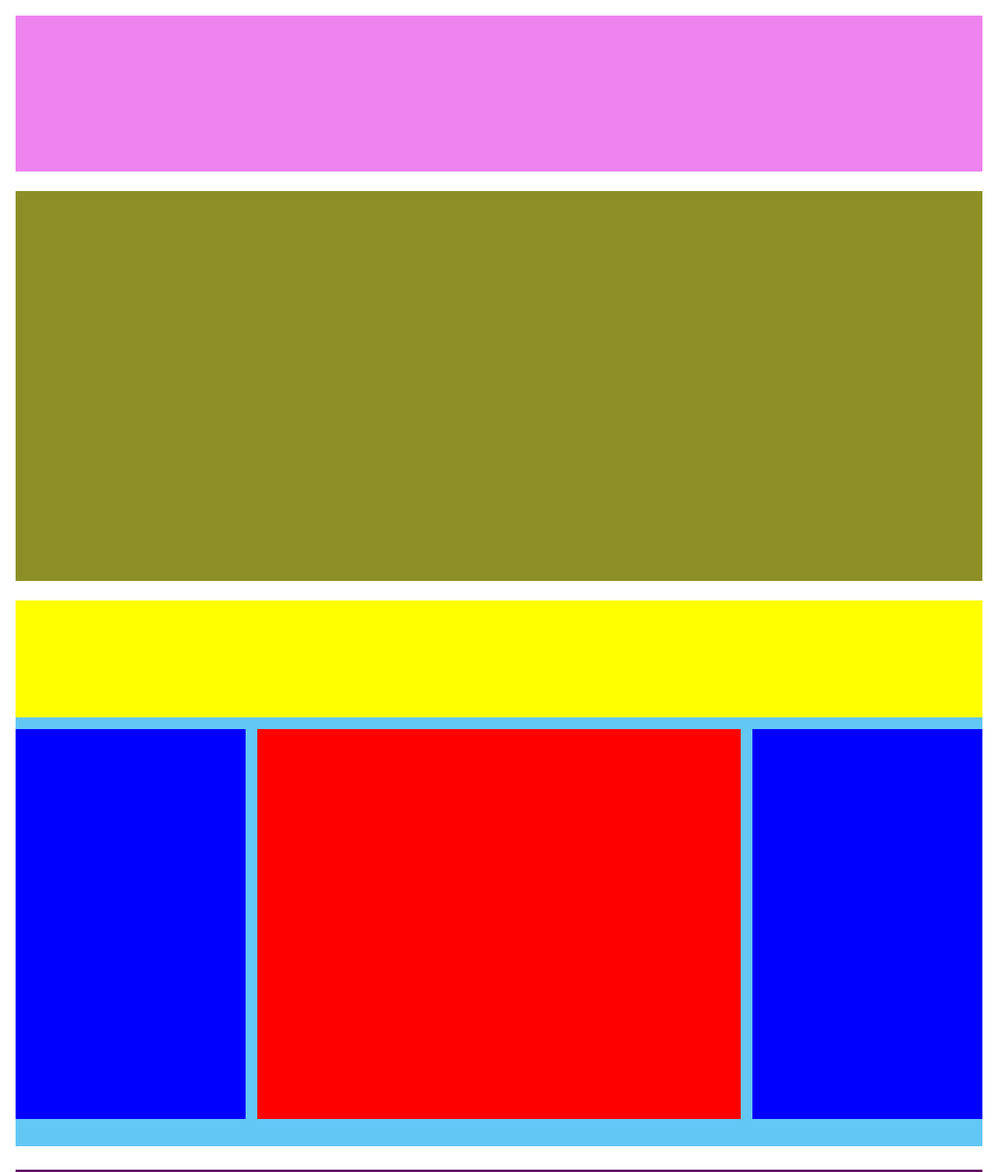
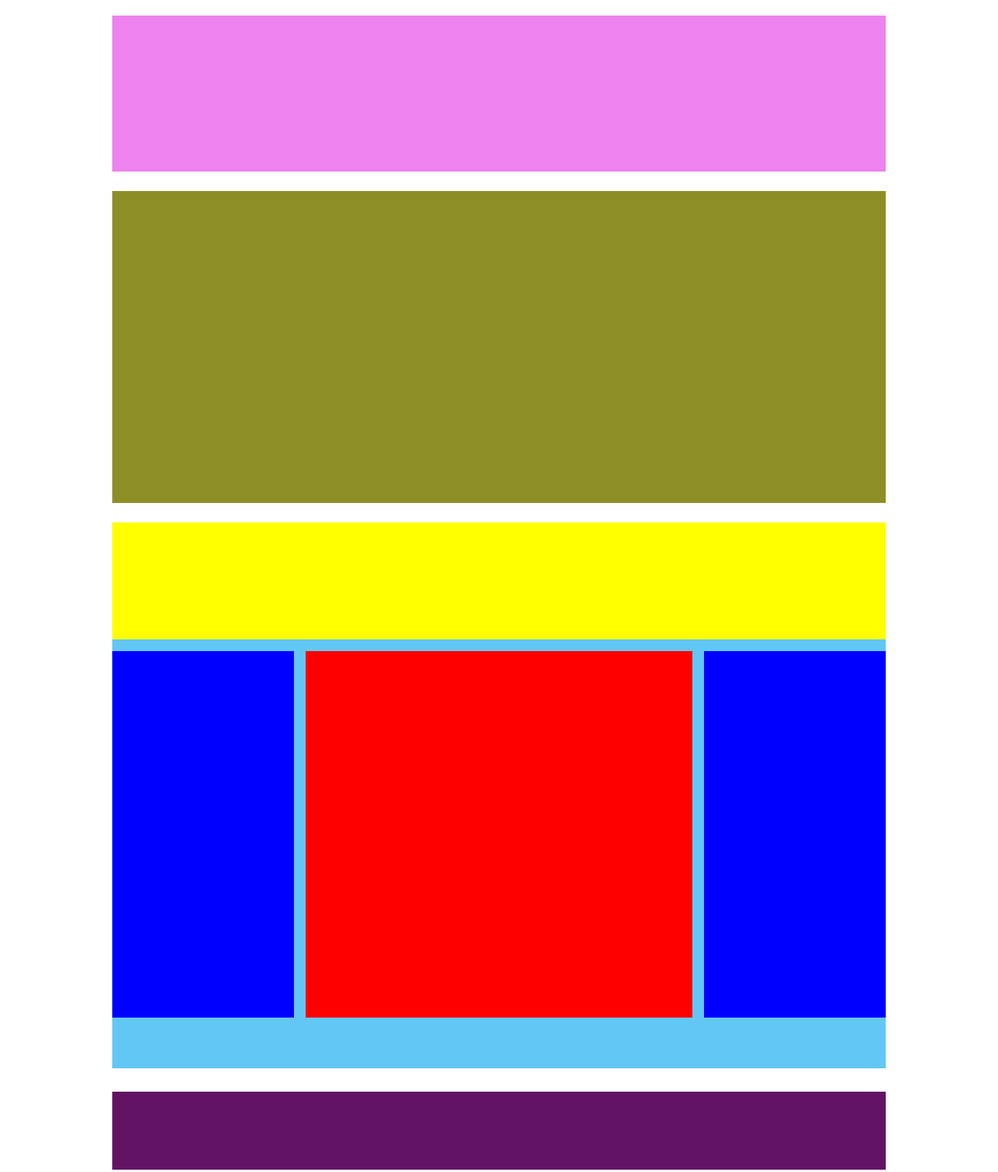
Before and after one commit to 07simone/htmlcss-struttura-wp, a plain HTML site: page index.html in a window 1280 px wide. Shown: the top 1503 px of the page at 78% size. Drawn offline with Linux system fonts and the light colour scheme.

Commit message:
struttura-wp-completato

```diff
--- a/index.html
+++ b/index.html
@@ -8,10 +8,10 @@
     <link rel="stylesheet" href="style.css">
 </head>
 <body>
+
         <header class=" header-1"> </header>
-
         <article class="article"></article>
-         <main class="container ">
+         <main class="container clearfix ">
                 <div class="header"></div>
                 <div class="menu"></div>
                 <div class="main"></div>
--- a/style.css
+++ b/style.css
@@ -12,6 +12,7 @@
 
 body{
     padding: 20px;
+
 }
 .main{
     width: 100%;
@@ -21,30 +22,44 @@ body{
 .main,
 .menu,
 .menu-2{
-    height: 500px;
+    height: 470px;
 }
 
 .container{
+    width: 80%;
     height: 700px;
     background-color: rgb(99, 199, 245);
-    background-repeat: no-repeat;
-    background-size: cover;
+
 }
 
+.header-1{
+
+    width: 80%;
+    height: 200px;
+    background-color: violet;
+}
+.article{
+    margin-bottom: 25px;
+    margin-top: 25px;
+    width: 80%;
+    height: 400px;
+    background-color: rgb(141, 143, 38) ;
+}
+
+.header{
+    height: 150px;
+    width: 100%;
+    background-color: yellow;
+    margin-bottom: 15px;
+    float: left;
+
+}
 
 .menu{
     width: calc(25% - 15px);
     background-color: blue;
     float: left;
     margin-right: 15px;
-}
-
-.menu-2{
-    width: calc(25% - 15px);
-    background-color: blue;
-    margin-left: 15px;
-    float: left;
-
 }
 
 .main{
@@ -54,31 +69,16 @@ body{
 
 }
 
-.header{
-    height: 150px;
-    width: 100%;
-    background-color: yellow;
-    margin-bottom: 15px;
+.menu-2{
+    width: calc(25% - 15px);
+    background-color: blue;
+    margin-left: 15px;
     float: left;
-}
-
-.header-1{
-
-    width: 100%;
-    height: 200px;
-    background-color: violet;
-}
-.article{
-    margin-bottom: 25px;
-    margin-top: 25px;
-    width: 100%;
-    height: 500px;
-    background-color: rgb(141, 143, 38) ;
 }
 
 .footer{
     margin-top: 30px;
-    width: 100%;
+    width: 80%;
     height: 100px;
     background-color: rgb(99, 19, 99);
 }
```
